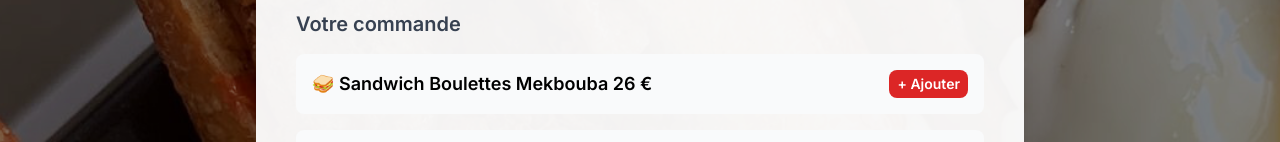
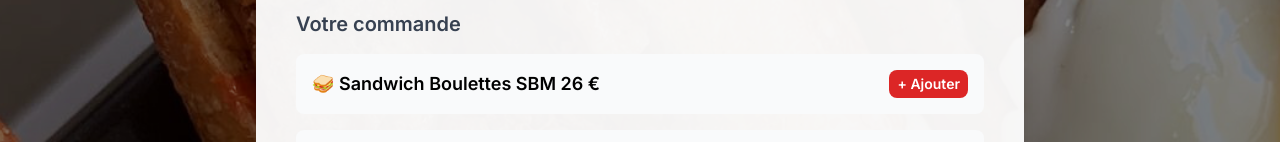
Before and after one commit to jimeye/mekboubaV2, a Next.js app: page /reservation in a window 1280 px wide. Shown: the part 270-412 px from the top of the page. Built offline with nearby package versions, Linux system fonts and the light colour scheme.

Commit message:
Corrections : '🥘 Boulettes sup 5 €' (minuscule) et '🥪 Sandwich Boulettes SBM 26 €'

```diff
--- a/app/reservation/page.js
+++ b/app/reservation/page.js
@@ -257,7 +257,7 @@ export default function ReservationPage() {
                   {/* SBM */}
                   <div className="bg-gray-50 p-4 rounded-lg mb-4">
                       <div className="flex justify-between items-center">
-                          <h3 className="font-semibold text-lg">🥪 Sandwich Boulettes Mekbouba 26 €</h3>
+                          <h3 className="font-semibold text-lg">🥪 Sandwich Boulettes SBM 26 €</h3>
                           <button type="button" onClick={() => addItem('sbm')} className="bg-accent-red text-white px-1 md:px-2 py-0.5 md:py-1 rounded-lg font-semibold text-xs md:text-sm">+ Ajouter</button>
                       </div>
                       {formData.sbmItems.map((item, index) => (
@@ -272,7 +272,7 @@ export default function ReservationPage() {
                                   <label className="flex items-center text-xs"><input type="checkbox" checked={item.mekbouba} onChange={e => updateItem('sbm', item.id, 'mekbouba', e.target.checked)} className="mr-1"/>🥘 Mekbouba</label>
                               </div>
                               <div className="flex items-center mt-2 space-x-2">
-                                <label className="text-xs font-medium">🥘 Boulettes 5 € sup</label>
+                                <label className="text-xs font-medium">🥘 Boulettes sup 5 €</label>
                                 <select
                                   className="border rounded px-0 py-0 text-[10px] w-8 h-4"
                                   value={item.boulettesSupp || 0}
@@ -307,7 +307,7 @@ export default function ReservationPage() {
                                 <label className="flex items-center text-xs"><input type="checkbox" checked={item.mekbouba} onChange={e => updateItem('bbm', item.id, 'mekbouba', e.target.checked)} className="mr-1"/>🥘 Mekbouba</label>
                               </div>
                               <div className="flex items-center mt-2 space-x-2">
-                                <label className="text-xs font-medium">🥘 Boulettes 5 € sup</label>
+                                <label className="text-xs font-medium">🥘 Boulettes SUP 5 €</label>
                                 <select
                                   className="border rounded px-0 py-0 text-[10px] w-8 h-4"
                                   value={item.boulettesSupp || 0}
```
